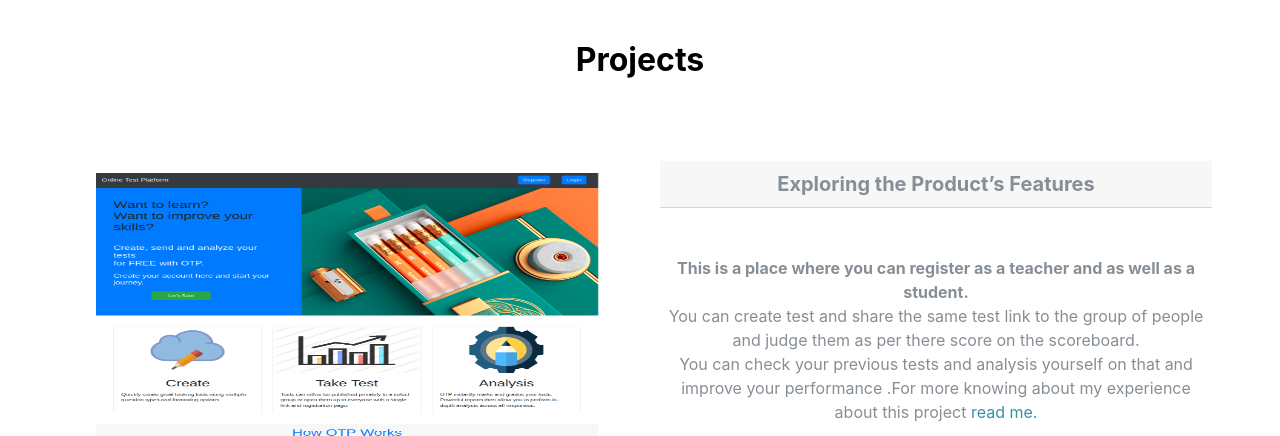
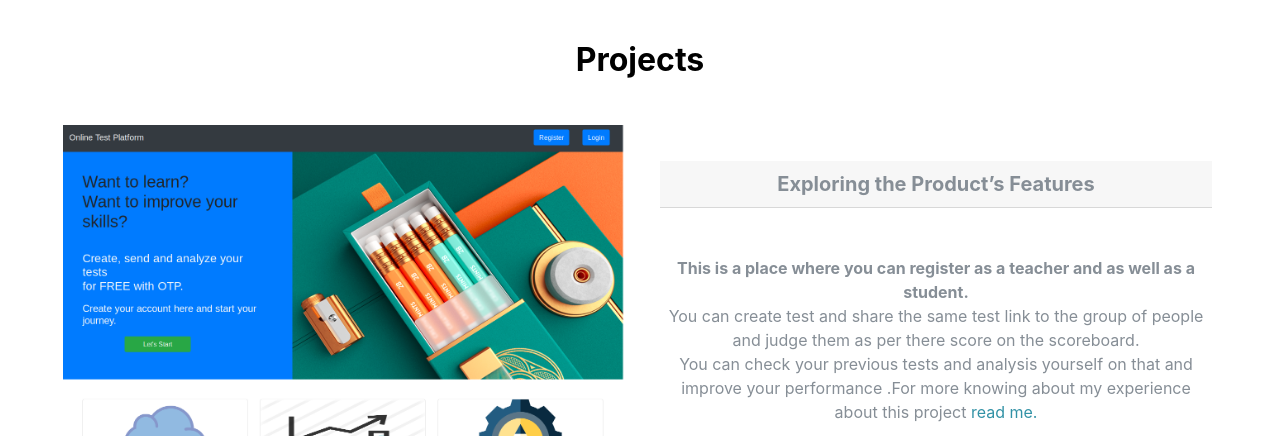
Before and after one commit to Madhu-kum/Madhu-kum.github.io, a plain HTML site: page index.html in a window 1280 px wide. Shown: the part 1430-1866 px from the top of the page. Drawn offline with nearby package versions, Linux system fonts and the light colour scheme; a script that the page names is missing.

Commit message:
Modified

```diff
--- a/index.html
+++ b/index.html
@@ -125,8 +125,8 @@
 
   <div class="card m-5" style="max-width: 100%;">
     <div class="row no-gutters">
-      <div class="col-md-6">
-        <img src="img/Screenshot_2019-11-22 Online Test Platform.png" class="card-img p-5" style="width: 600px; height: 600px;" alt="..." />
+      <div class="col-md-6 col-lg-6 col-sm-12" >
+        <img src="img/Screenshot_2019-11-22 Online Test Platform.png" class="card-img col-md-6 col-lg-6 col-sm-12" style="max-width: 100%;" alt="..." />
       </div>
       <div class="col-md-6">
         <div class="card-body">
```
